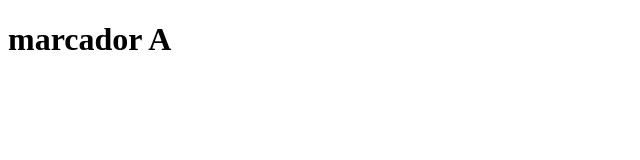
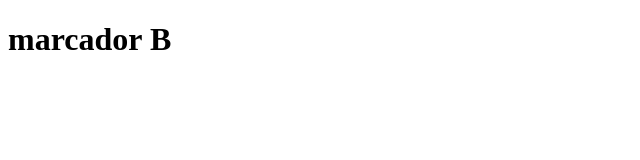
Before and after one commit to gabrielrf01/qa-publicar-r99, a plain HTML site: page index.html in a window 1280 px wide. Shown: the full height of the page, 0-640 px from the left. Drawn offline with Linux system fonts and the light colour scheme.

Commit message:
qa: marcador B

```diff
--- a/index.html
+++ b/index.html
@@ -1 +1 @@
-<!doctype html><html><head><meta charset=utf-8><title>qa-publicar-r99</title></head><body><h1>marcador A</h1></body></html>
+<!doctype html><html><head><meta charset=utf-8><title>qa-publicar-r99</title></head><body><h1>marcador B</h1></body></html>
```
